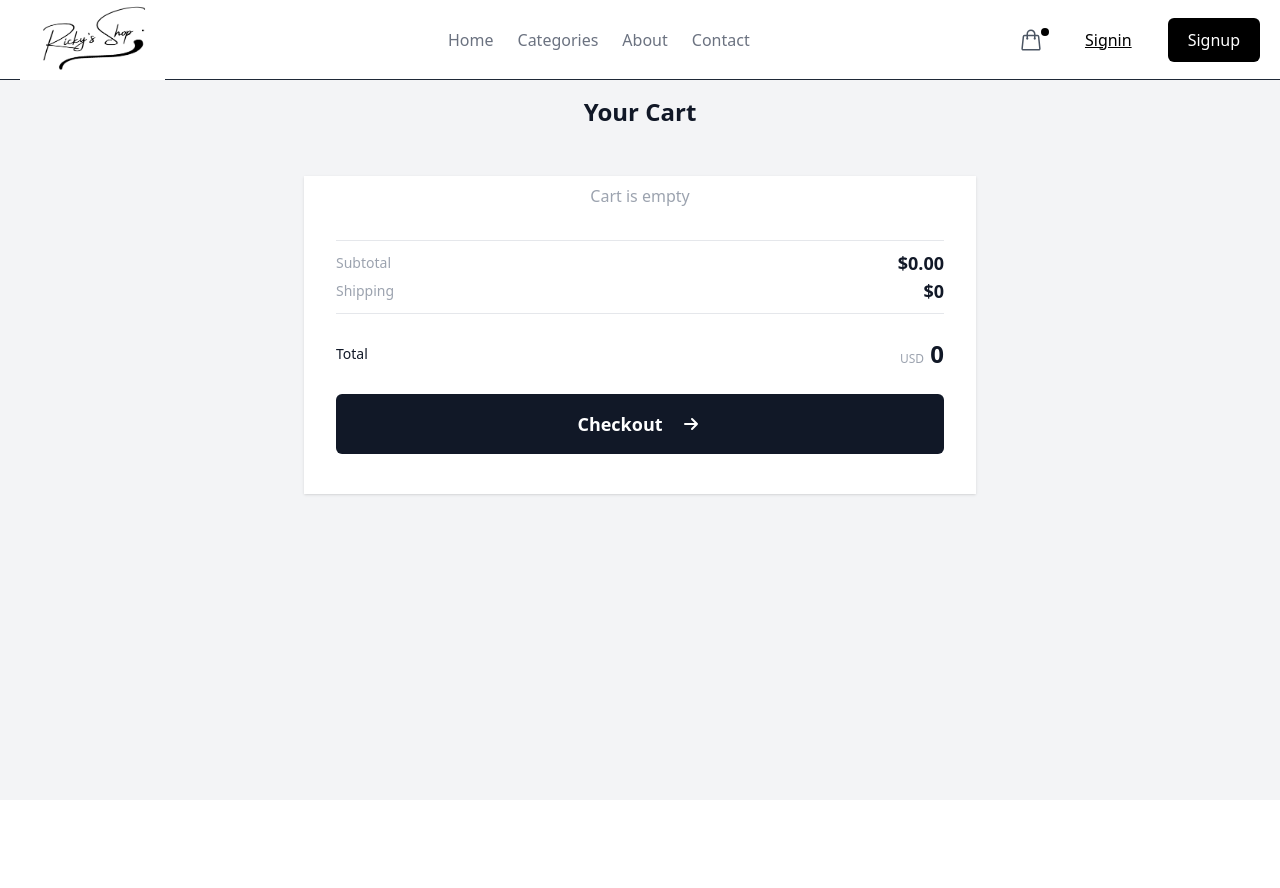
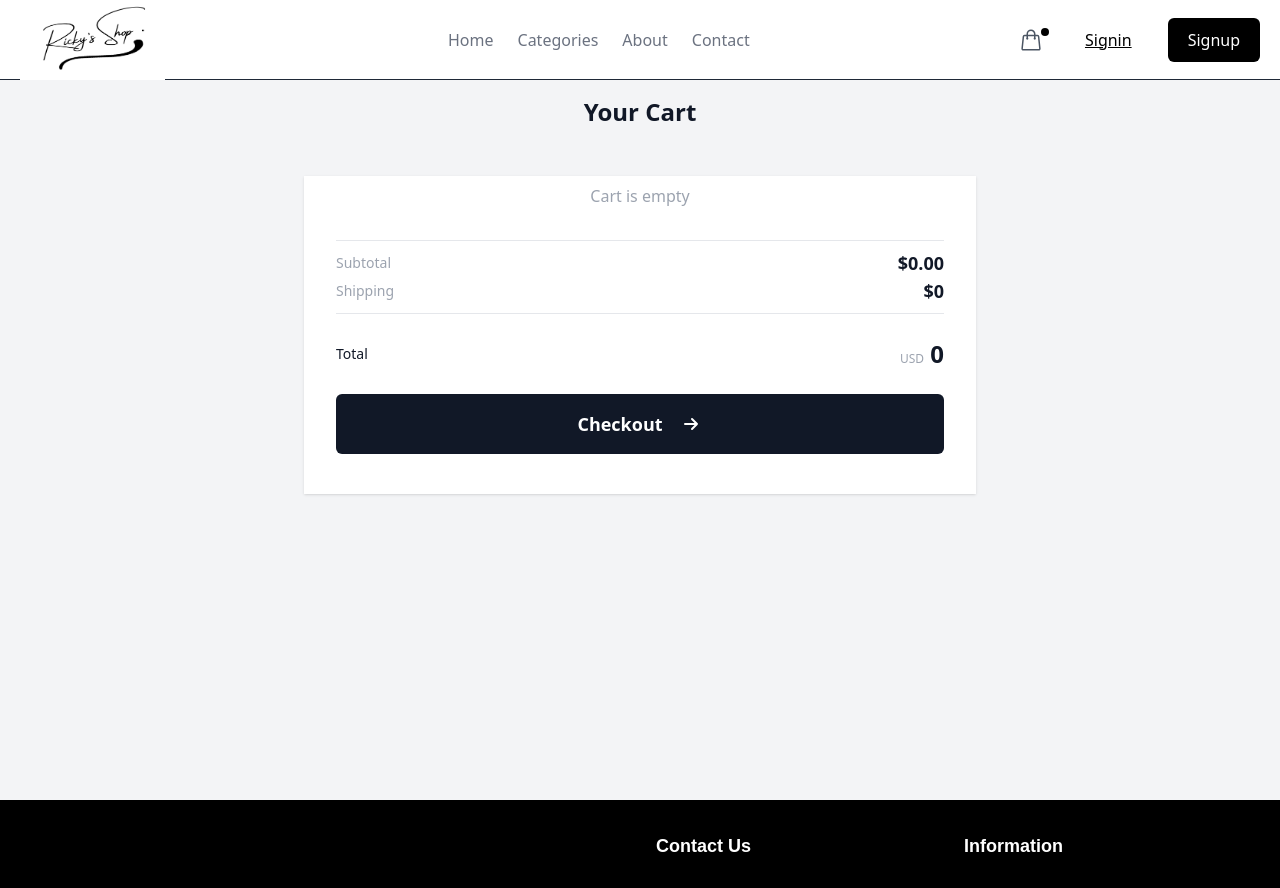
Before and after one commit to CodedVeli/RickyShopFrontEnd, a React (Vite) app: page /cart in a window 1280 px wide. Shown: the top 888 px of the page. Before the commit the page ends 800 px from the top, so only its background shows below. Built offline with nearby package versions, Linux system fonts and the light colour scheme.

Commit message:
footer implementation

```diff
--- a/src/pages/Cart.jsx
+++ b/src/pages/Cart.jsx
@@ -2,6 +2,7 @@ import { useState, useEffect,useCallback } from "react";
 import { useNavigate } from "react-router-dom"
 import { useDispatch, useSelector } from "react-redux";
 import { addToCart, removeFromCart, clearCartItem } from "../components/rtk/features/CartSlice";
+import Footer from "../components/Footer";
 
 function Cart() {
     const navigate = useNavigate()
@@ -28,6 +29,7 @@ function Cart() {
 
     const accumulativeTotal = Number(totalAmount) + Number(shipping);
   return (
+    <>
     <section className="h-screen bg-gray-100 py-24 sm:py-24 lg:py-24">
   <div className="mx-auto px-4 sm:px-6 lg:px-8">
     <div className="flex items-center justify-center">
@@ -107,7 +109,10 @@ function Cart() {
       </div>
     </div>
   </div>
+
 </section>
+<Footer/>
+</>
 
   )
 }
--- a/src/pages/CheckOut.jsx
+++ b/src/pages/CheckOut.jsx
@@ -9,6 +9,7 @@ import toast from "react-hot-toast";
 import Box from '@mui/material/Box';
 import Typography from '@mui/material/Typography';
 import Modal from '@mui/material/Modal';
+import Footer from '../components/Footer'
 
 const style = {
   position: 'absolute',
@@ -206,7 +207,7 @@ useEffect(() => {
           </div>
         </div>
       </div>
-      <form onSubmit={handleSubmit} className="grid sm:px-10 lg:grid-cols-2 lg:px-20 xl:px-32">
+      <form onSubmit={handleSubmit} className="grid sm:px-10 lg:grid-cols-2 lg:px-20 xl:px-32 mb-5">
         <div className="px-4 pt-8">
           <p className="text-xl font-medium">Order Summary</p>
           <p className="text-gray-400">
@@ -482,6 +483,7 @@ useEffect(() => {
           </button>)}
         </div>
       </form>
+      <Footer/>
     </>
   );
 }
```
